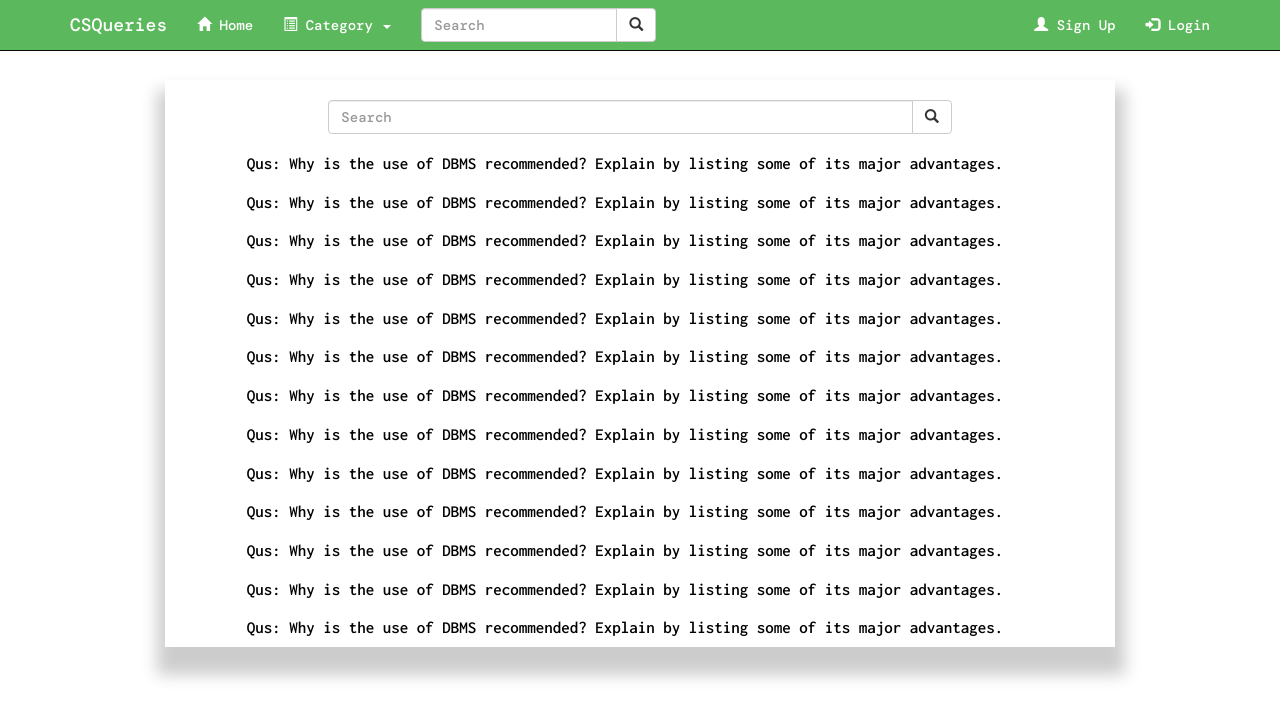
After one commit to kuntalsarkar20/CSQueries, a PHP site: page /ViewAllQus.php in a window 1280 px wide. The commit adds this page. Shown: the top 719 px of the page. Run offline with PHP 8.4, Linux system fonts and the light colour scheme; some libraries are stand-ins or nearby versions.

Commit message:
some changes

```diff
--- a/Header.php
+++ b/Header.php
@@ -174,26 +174,9 @@ $(document).ready(function() {
   });
 });
     </script>
+    </head>
+<body>
 
-    <script type="text/javascript">
-    	/*Scroll to top when arrow up clicked BEGIN*/
-$(document).ready(function(){
-    $(window).scroll(function(){
-        if ($(this).scrollTop() > 100) {
-            $('#scroll').fadeIn();
-        } else {
-            $('#scroll').fadeOut();
-        }
-    });
-    $('#scroll').click(function(){
-        $("html, body").animate({ scrollTop: 0 }, 600);
-        return false;
-    });
-});
- /*Scroll to top when arrow up clicked END*/
-    </script>
-</head>
-<body>
 	<nav class="navbar navbar-inverse navbar-fixed-top navBar">
 	  <div class="container"> <!--To make the navbar full screen add -fluid here -->
 	    <div class="navbar-header">
@@ -202,18 +185,18 @@ $(document).ready(function(){
 	        <span class="icon-bar"></span>
 	        <span class="icon-bar"></span>
 	      </button>
-	      <a class="navbar-brand linkcolor" href="#">CSQueries</a>
+	      <a class="navbar-brand" href="#">CSQueries</a>
 	    </div>
 	    <div class="collapse navbar-collapse" id="myNavbar">
 	      <ul class="nav navbar-nav">
-	        <li><a href="#" class="linkcolor"><span class="glyphicon glyphicon-home"></span> Home</a></li>
+	        <li><a href="#" ><span class="glyphicon glyphicon-home"></span> Home</a></li>
 	        <li class="dropdown">
-	          <a class="dropdown-toggle linkcolor" data-toggle="dropdown" href="#"><span class="glyphicon glyphicon-list-alt"></span> Category <span class="caret"></span></a>
+	          <a class="dropdown-toggle" data-toggle="dropdown" href="#"><span class="glyphicon glyphicon-list-alt"></span> Category <span class="caret"></span></a>
 	          <ul class="dropdown-menu navBar">
-	            <li><a href="#" class="linkcolor">DBMS</a></li>
-	            <li><a href="#" class="linkcolor">DS & Algorithm</a></li>
-	            <li><a href="#" class="linkcolor">C</a></li>
-	            <li><a href="#" class="linkcolor">C++</a></li>
+	            <li><a href="#">DBMS</a></li>
+	            <li><a href="#">DS & Algorithm</a></li>
+	            <li><a href="#">C</a></li>
+	            <li><a href="#">C++</a></li>
 	          </ul>
 	        </li>
 	      </ul>
@@ -228,8 +211,8 @@ $(document).ready(function(){
 		      </div>
 		    </form>
 	      <ul class="nav navbar-nav navbar-right">
-	        <li><a href="Signup.php" class="linkcolor"><span class="glyphicon glyphicon-user"></span> Sign Up</a></li>
-	        <li><a href="Login.php" class="linkcolor"><span class="glyphicon glyphicon-log-in"></span> Login</a></li>
+	        <li><a href="Signup.php"><span class="glyphicon glyphicon-user"></span> Sign Up</a></li>
+	        <li><a href="Login.php"><span class="glyphicon glyphicon-log-in"></span> Login</a></li>
 	      </ul>
 	    </div>
 	  </div>
--- a/Home.php
+++ b/Home.php
@@ -1,6 +1,7 @@
 <?php
 include "Header.php";
 ?>
+<button onclick="topFunction()" id="myBtn" title="Go to top" style="background-color: green;">Top</button>
 <!-- <div>
 	<img src="background.jpg" width="100%" height="600px">
 	<div class="centered"><center><h2 style="font-weight: bold;">Student Portal for Better UnderStanding</h2><br><h4>Contribute here by Writing Answers for your favourite Subjects and Help others to understand the Subject Easily.</h4><br><button type="button" class="btn btn-success btn-lg">Contribute Here</button></center></div>
@@ -129,7 +130,7 @@ include "Header.php";
 </div>
 </section>
 <!-- Contributer -->
-<section style="padding:80px 0px;background-image: url(calculations.jpg);">
+<section style="padding:80px 0px;background-image: url(calculations.jpg);background-size: 100% 100%;">
 <div class="container" style="background-color:;height: 380px;">
   <div class="row">
     <div class="col-sm-offset-1 col-lg-10 col-md-10 col-sm-12">
@@ -171,7 +172,7 @@ include "Header.php";
                	<div class="col-sm-12" style="margin-top: 50px;position:absolute;background-color:;border-top:4px solid white;">
                		<div style="position: absolute;top: -50px;/* half of image height */ right: 50%; /* right space */"><img class="img-circle center" src="avatar-367-456319.png" style="width: 100px;height:100px;display:block;">
 				</div><br><br>
-               		<p style="color: white">PowerPoint templates for Quotes in presentations. Set of famous quotes on motivation, future, time planning etc. by Sun Tzu, Richard Banson, Michal Kundera or Terry Pratchett. Includes creative graphics editable using PPT tools. The text inside quotes can be replaced by your own</p>
+               		<p style="color: white">PowerPoint templates for Quotes in presentations. Set of famous quotes on motivation, future, time planning etc. by Sun Tzu, Richard Banson, Michal Kundera or Terry Pratchett.</p>
                		<p style="font-weight: bold;font-size: 25px;text-align: center;color: white;">Kuntal Sarkar</p>
                		</div>
             </div>
@@ -202,6 +203,7 @@ include "Header.php";
     </div>
 </div>
 </div>
+
 </section>
 
 <script src="https://cdnjs.cloudflare.com/ajax/libs/animejs/2.0.2/anime.min.js"></script>
--- a/StyleSheet.css
+++ b/StyleSheet.css
@@ -11,14 +11,24 @@ body {
 }
 .navBar{
 	background-color: #5cb85c;
+  transition:all 1s ease-in-out;
+
 }
-.navbar-inverse .navbar-nav>li>a {
+.navbar-inverse .navbar-nav>li>a{
      color: #ffff;
+     transition:all 1s ease-in-out;
+}
+.navbar-inverse .navbar-nav>li>a:hover {
+    color: black;
+    background-color: transparent;
 }
 .navbar-inverse .navbar-brand {
      color: #ffff;
+     transition:all 1s ease-in-out;
+
 }
-.linkcolor{
+
+/*.linkcolor{
 	color:#ffff;
 	background-color: #5cb85c;
 }
@@ -27,7 +37,7 @@ body {
 }
 .linkcolor:active{
 	color:green;
-}
+}*/
 .centered {
   position: absolute;
   color:white;
--- a/Stylesheet2.css
+++ b/Stylesheet2.css
@@ -4,8 +4,6 @@
 	background-color:#b75635;
 	padding: 0px 0px 100px 0px;
 	border-radius: 25px;
-
-
 }
 .box1 {
 
@@ -31,6 +29,7 @@ h2 {
 }
 .links-col{
   color: white;
+  transition:all 1s ease-in-out;
 }
 .links-col:hover{
   color:green;
@@ -39,7 +38,7 @@ h2 {
 .links-col:active{
   color:green;
 }
-.profile-links-col{
+/*.profile-links-col{
 color: black;
 }
 .profile-links-col:hover{
@@ -48,14 +47,16 @@ color: black;
 }
 .profile-links-col:active{
   color:green;
-}
+}*/
 .meet-team-links-col{
   color: black;
   font-size:24px;padding: 0px 10px;
+  transition:all 0.8s ease-in-out;
 }
 .meet-team-links-col:hover{
   color:green;
   text-decoration: none;
+  transform: translateY(-10px);
 }
 .meet-team-links-col:active{
   color:green;
@@ -106,7 +107,7 @@ color: black;
   opacity: 1;
   /*display: block;*/
   height: auto;
-  transition: .5s ease;
+  transition: 1s ease;
   backface-visibility: hidden;
 }
 .about-section-img-middle {
@@ -118,6 +119,7 @@ color: black;
   transform: translate(-50%, -50%);
   -ms-transform: translate(-50%, -50%);
   text-align: center;
+  transition:all 0.5s ease-in-out;
 }
 .about-section-img-con:hover .about-section-img {
   opacity: 0.4;
@@ -138,6 +140,7 @@ color: black;
   cursor: pointer;
    transition-duration: 0.4s;
    border-radius: 5px;
+   transition:all 1s ease-in-out;
 }
 .about-section-button:hover {
   background-color: #004d1a;
@@ -171,20 +174,20 @@ color: black;
 #quote-carousel .carousel-control
 {
   background: none;
-  color: #222;
+  color: #ffff;
   font-size: 2.3em;
   text-shadow: none;
-  margin-top: 150px;
+  margin-top: 190px;
 }
 /* Previous button  */
 #quote-carousel .carousel-control.left
 {
-  left: -12px;
+  left: -35px;
 }
 /* Next button  */
 #quote-carousel .carousel-control.right
 {
-  right: -12px !important;
+  right: -35px !important;
 }
 /* Changes the position of the indicators */
 #quote-carousel .carousel-indicators
@@ -279,33 +282,22 @@ height:300px;
   right: 50%;
   /* right space */
 }*/
-#scroll {
-    position:fixed;
-    right:10px;
-    bottom:10px;
-    cursor:pointer;
-    width:50px;
-    height:50px;
-    background-color:#3498db;
-    text-indent:-9999px;
-    display:none;
-    -webkit-border-radius:60px;
-    -moz-border-radius:60px;
-    border-radius:60px
+#myBtn {
+  display: none;
+  position: fixed;
+  bottom: 20px;
+  right: 30px;
+  z-index: 99;
+  font-size: 18px;
+  border: none;
+  outline: none;
+  background-color: red;
+  color: white;
+  cursor: pointer;
+  padding: 15px;
+  border-radius: 4px;
 }
-#scroll span {
-    position:absolute;
-    top:50%;
-    left:50%;
-    margin-left:-8px;
-    margin-top:-12px;
-    height:0;
-    width:0;
-    border:8px solid transparent;
-    border-bottom-color:#ffffff;
+
+#myBtn:hover {
+  background-color: #555;
 }
-#scroll:hover {
-    background-color:#e74c3c;
-    opacity:1;filter:"alpha(opacity=100)";
-    -ms-filter:"alpha(opacity=100)";
-}
--- /dev/null
+++ b/ViewAllQus.php
@@ -0,0 +1,35 @@
+<?php
+include "Header.php";
+?>
+<section style="padding: 80px 0px 0px 0px;">
+<div class="container">
+	<div class="col-md-offset-1 col-lg-10 col-md-10 col-md-10 box1" style="padding: 20px 0px 0px 0px;border:px solid black;">
+		<div class="row">
+			<div class="col-md-offset-2 col-lg-8 col-md-8 col-sm-8">
+				<div class="input-group">
+		        <input type="text" class="form-control" placeholder="Search" name="search">
+		        <div class="input-group-btn">
+		          <button class="btn btn-default" type="submit">
+		            <i class="glyphicon glyphicon-search"></i>
+		          </button>
+		        </div>
+		      </div>
+			</div>
+			<div class="col-md-offset-1 col-lg-10 col-md-10 col-sm-10">
+				<h2>Qus: Why is the use of DBMS recommended? Explain by listing some of its major advantages.</h2>
+				<h2>Qus: Why is the use of DBMS recommended? Explain by listing some of its major advantages.</h2>
+				<h2>Qus: Why is the use of DBMS recommended? Explain by listing some of its major advantages.</h2>
+				<h2>Qus: Why is the use of DBMS recommended? Explain by listing some of its major advantages.</h2>
+				<h2>Qus: Why is the use of DBMS recommended? Explain by listing some of its major advantages.</h2>
+				<h2>Qus: Why is the use of DBMS recommended? Explain by listing some of its major advantages.</h2>
+				<h2>Qus: Why is the use of DBMS recommended? Explain by listing some of its major advantages.</h2>
+				<h2>Qus: Why is the use of DBMS recommended? Explain by listing some of its major advantages.</h2>
+				<h2>Qus: Why is the use of DBMS recommended? Explain by listing some of its major advantages.</h2>
+				<h2>Qus: Why is the use of DBMS recommended? Explain by listing some of its major advantages.</h2>
+				<h2>Qus: Why is the use of DBMS recommended? Explain by listing some of its major advantages.</h2>
+				<h2>Qus: Why is the use of DBMS recommended? Explain by listing some of its major advantages.</h2>
+				<h2>Qus: Why is the use of DBMS recommended? Explain by listing some of its major advantages.</h2>
+			</div>
+		</div>
+	</div>
+</div>
```
Also changed, not shown: Footer.php (+25 -1 lines).
